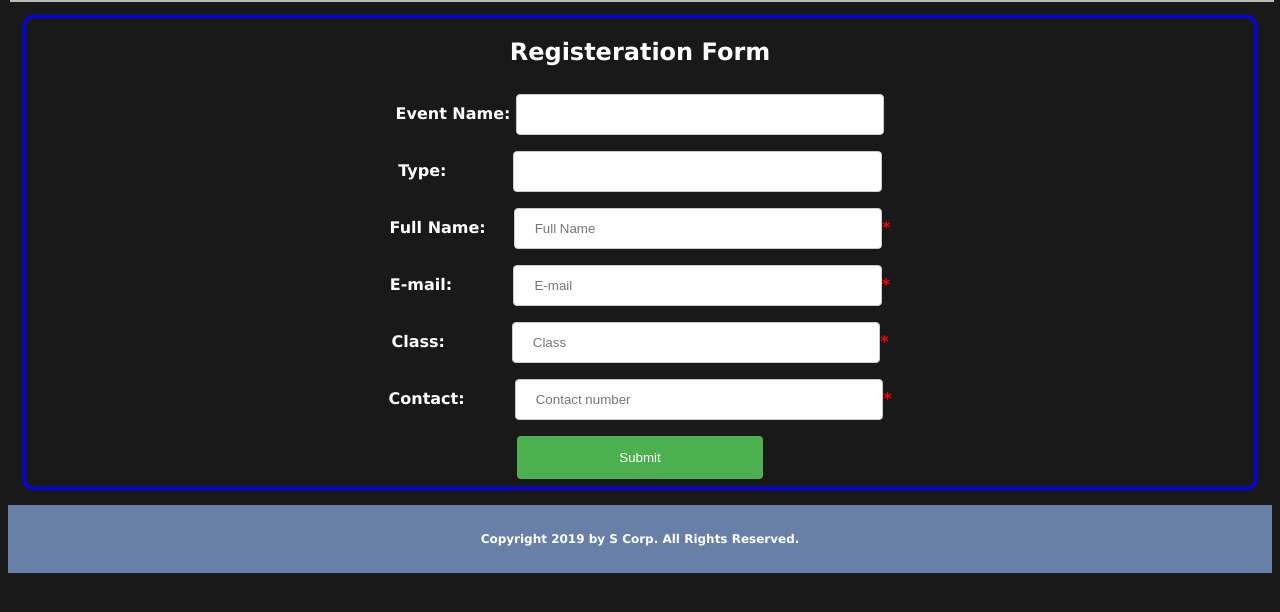
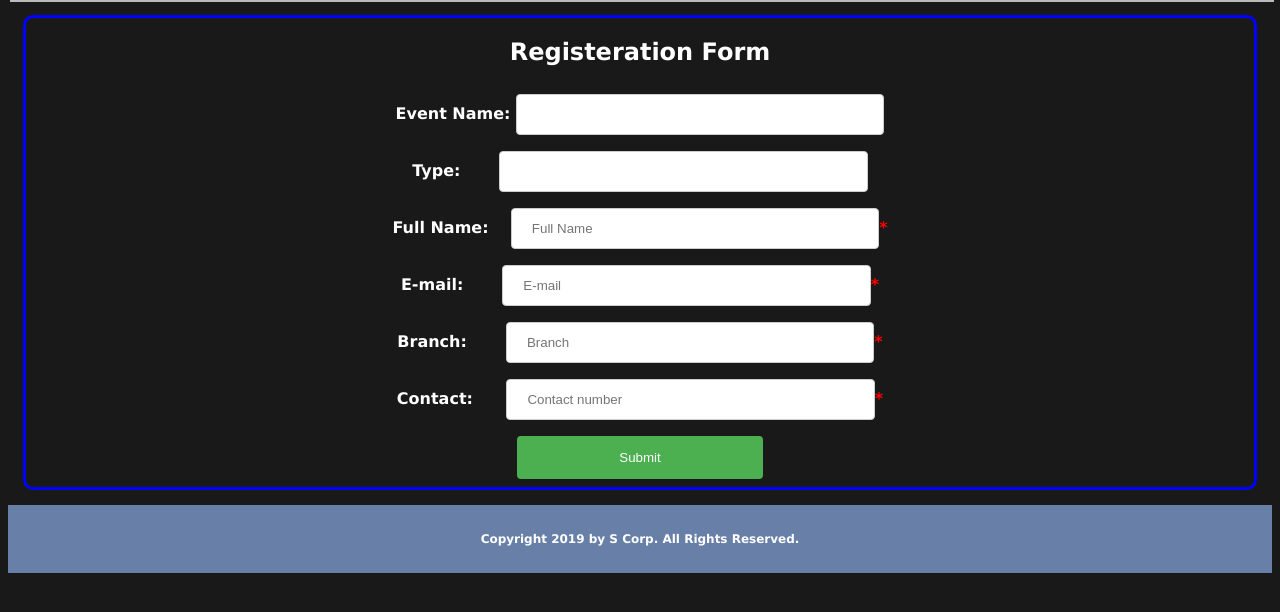
Before and after one commit to AzDan/software-project, a PHP site: page /Student/register.php in a window 1280 px wide. Shown: the part 167-779 px from the top of the page. Run offline with PHP 8.4, Linux system fonts and the light colour scheme; data that the repository does not hold is empty.

Commit message:
CSS changes.

```diff
--- a/Admin/Results.php
+++ b/Admin/Results.php
@@ -35,7 +35,7 @@ if ($conn->connect_error) {
 		<ul>
 			<li><a href="Add Events.html">Add Events</a></li>
 			<li><a href="Edit Events.php">Edit Events</a></li>
-			<li><a href="Reports.php">Results</a></li>
+			<li><a href="Reports.php">Reports</a></li>
 			<li><a href="#" style="color:red;">Results</a></li>
 
 
--- a/Student/About us.html
+++ b/Student/About us.html
@@ -30,7 +30,7 @@
 		</ul>
 	</nav>
 <center>
-<div class="col-5" style="margin-left:25%;">
+<div class="col-5" style="margin-left:28%;color:black">
   <h1>About us</h1>
 	<br>
 	<br>
--- a/Student/Events.php
+++ b/Student/Events.php
@@ -58,7 +58,7 @@ $result = $conn->query($sql);
 if ($result->num_rows > 0) {
     // output data of each row
     while($row = $result->fetch_assoc()) {
-		echo '<div style="align:center; box-shadow: 10px 10px 5px #888888; padding-left:10px;border:1px; border-radius:5px;background-color:#d6e4f9"><form action="register.php" method="post">';
+		echo '<div style="align:center; box-shadow: 10px 10px 5px #888888; padding-left:10px;border:1px; border-radius:5px;background-color:#d6e4f9;color:black"><form action="register.php" method="post">';
         echo "<br><b>Event Name: </b>" . $row["event_name"]."<br> <b>Type: </b>" . $row["type"]. "<br> <b>Description:</b> " . $row["description"]."<br><b> Registration Last Date: </b>" . $row["end_date"]."<br><b> Timing:</b> " . $row["time"];
 		echo '<input type="hidden" name="event" value='.$row["event_name"].'><input type="hidden" name="type" value='.$row["type"].'>';
 		echo '<br><input type="submit" value="register"><br><br></form></div><br><br>';
--- a/Student/register.php
+++ b/Student/register.php
@@ -45,12 +45,13 @@ ga('send', 'pageview');
  <h2 class="liketext">Registeration Form </h2>
 
     <form action="register_process.php" method="post">
-    <b>Event Name: <input type="text" name="event" id="event" value='<?php echo  $event_name; ?>' readonly class="smalltext"/><br>
-      Type: &nbsp;&nbsp;&nbsp;&nbsp;&nbsp;&nbsp;&nbsp;&nbsp;&nbsp;&nbsp;&nbsp;<input type="text" name="type" id="event_type" value='<?php echo $type;?>' readonly class="smalltext"/><br>
-	   Full Name: &nbsp;&nbsp;&nbsp;&nbsp;<input type="text" name="name" id="fullname" placeholder="Full Name" required class="smalltext"/><font color="red"><b>* </font><br>
-		E-mail: &nbsp;&nbsp;&nbsp;&nbsp;&nbsp;&nbsp;&nbsp;&nbsp;&nbsp;&nbsp;<input type="email" name="email" id="email" placeholder="E-mail" required class="smalltext"/><font color="red"><b>* </font><br>
-		Class: &nbsp;&nbsp;&nbsp;&nbsp;&nbsp;&nbsp;&nbsp;&nbsp;&nbsp;&nbsp;&nbsp;<input type="text" name="class" id="event_type" placeholder="Class" required class="smalltext"/><font color="red"><b>* </font><br>
-		  Contact:&nbsp;&nbsp;&nbsp;&nbsp;&nbsp;&nbsp;&nbsp;&nbsp; <input type="number" maxlength="10" name="contact" id="event_type" placeholder="Contact number" required class="smalltext"/><font color="red"><b>* </font><br>
+    <b>
+			Event Name: <input type="text" name="event" id="event" value='<?php echo  $event_name; ?>' readonly class="smalltext"/><br>
+      Type: &nbsp;&nbsp;&nbsp;&nbsp;&nbsp;&nbsp;<input type="text" name="type" id="event_type" value='<?php echo $type;?>' readonly class="smalltext"/><br>
+	    Full Name: &nbsp;&nbsp;&nbsp;<input type="text" name="name" id="fullname" placeholder="Full Name" required class="smalltext"/><font color="red"><b>* </font><br>
+		  E-mail: &nbsp;&nbsp;&nbsp;&nbsp;&nbsp;&nbsp;<input type="email" name="email" id="email" placeholder="E-mail" required class="smalltext"/><font color="red"><b>* </font><br>
+		  Branch: &nbsp;&nbsp;&nbsp;&nbsp;&nbsp;&nbsp;<input type="text" name="class" id="event_type" placeholder="Branch" required class="smalltext"/><font color="red"><b>* </font><br>
+		  Contact:&nbsp;&nbsp;&nbsp;&nbsp;&nbsp;&nbsp;<input type="number" maxlength="10" name="contact" id="event_type" placeholder="Contact number" required class="smalltext"/><font color="red"><b>* </font><br>
      <input type="submit" value="Submit"/>
 	  </b>
 
```
Also changed, not shown: Admin/Reports.php (+34 -1 lines), Student/signup.php (+6 -6 lines).
